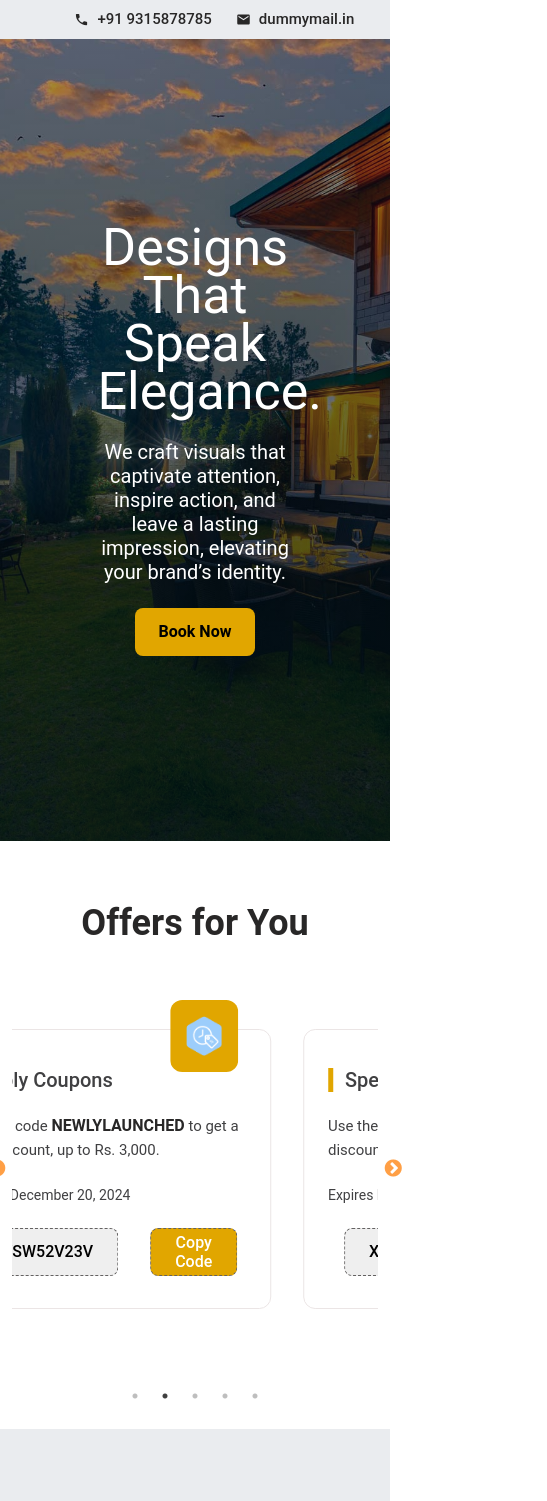
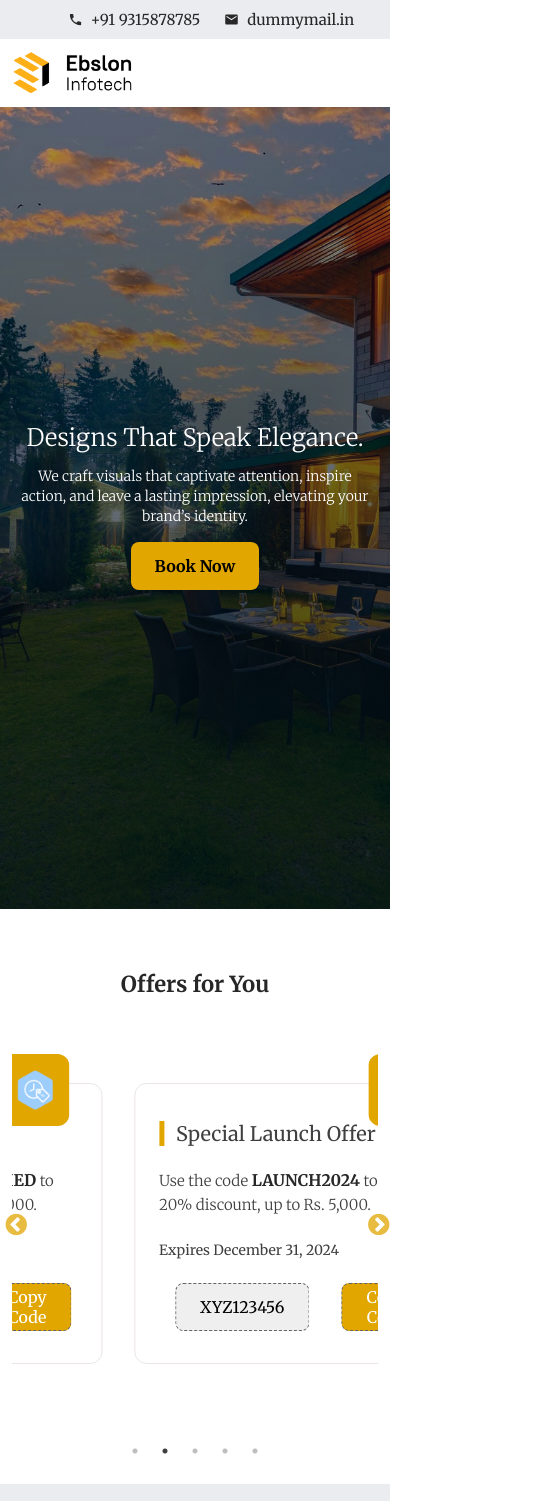
Before and after one commit to Shiv1516/Frontedn-assignment, a React (Create React App) app: page / in a window 390 px wide. Shown: the top 1501 px of the page, 547 px wide, since content can reach past the window. Built offline with nearby package versions, Linux system fonts and the light colour scheme.

Commit message:
make responsive

```diff
--- a/src/App.css
+++ b/src/App.css
@@ -1,3 +1,5 @@
+@import url("https://fonts.googleapis.com/css2?family=Marcellus&family=Merriweather:ital,wght@0,300;0,400;0,700;0,900;1,300;1,400;1,700;1,900&family=Poppins:ital,wght@0,100;0,200;0,300;0,400;0,500;0,600;0,700;0,800;0,900;1,100;1,200;1,300;1,400;1,500;1,600;1,700;1,800;1,900&family=Roboto:ital,wght@0,100;0,300;0,400;0,500;0,700;0,900;1,100;1,300;1,400;1,500;1,700;1,900&display=swap");
+
 /* Reset Box Model */
 html,
 body,
@@ -81,8 +83,8 @@ figure {
 body {
   line-height: 1;
   font-size: 100%;
-  font-family: "Roboto", sans-serif;
-  font-weight: 400;
+  font-family: "Merriweather", serif;
+  font-weight: 300;
   color: #404042;
 }
 
@@ -975,6 +977,11 @@ table {
   margin-left: auto;
   margin-right: auto;
 }
+/* header component css */
+.logo {
+  height: 44px;
+}
+/* header component css */
 
 /* hero section css */
 .hero-section {
@@ -1012,9 +1019,8 @@ table {
 }
 .slick-slider .slick-prev:before,
 .slick-slider .slick-next:before {
-  color: #ff8008;
-  width: 30px;
-  height: 30px;
+  color: #e1a600;
+  font-size: 25px;
 }
 /* hero section css */
 
@@ -1045,10 +1051,48 @@ table {
 
 /* footer component css */
 .social-icon:hover {
-  background-color: #ff8008;
+  background-color: #e1a600;
   color: #000;
 }
 .footer-logo {
   height: 55px;
 }
 /* footer component css */
+
+@media only screen and (max-width: 541px) {
+  .hero-heading {
+    font-size: 24px;
+    line-height: 24px;
+    margin-bottom: 16px;
+  }
+  .hero-subheading {
+    font-size: 14px;
+    line-height: 20px;
+    margin-bottom: 16px;
+  }
+  .slick-slider .slick-prev {
+    left: -8px;
+    z-index: 3;
+  }
+  .collection-section {
+    overflow: visible;
+  }
+  .fs36 {
+    font-size: 22px;
+  }
+  .slick-slider .slick-next {
+    right: -8px;
+    z-index: 3;
+  }
+  .w50 {
+    width: 90%;
+  }
+  .footer-box,
+  .top-foter-text {
+    flex: 0 0 100%;
+    max-width: 100%;
+    margin-bottom: 24px;
+    display: flex;
+    justify-content: start;
+  }
+}
--- a/src/Components/Footer.js
+++ b/src/Components/Footer.js
@@ -9,6 +9,7 @@ import { FaAngleRight } from "react-icons/fa6";
 
 function Footer() {
   return (
+    <>
       <div className="bg3">
         <div className="top-footer ptb32 df fww wrapper">
           <div className="top-foter-text flx50 fs24 fw5 v-center fc5">
@@ -20,11 +21,13 @@ function Footer() {
               placeholder="Enter your email"
               className="input-email df w100 h48 fc3 br8 pl16 brd2"
             />
-          <button className="input-email-sub bg2 plr24 ptb8 pa r0 mr12 br8 fc5">
+            <button className="input-email-sub bg3 plr24 ptb8 cp bg-h1 fs15 pa r0 mr12 br8 fc5">
               Subscribe
             </button>
           </div>
         </div>
+      </div>
+      <div className="bg2 ptb48">
         <div className="footer df fww wrapper ptb40">
           <div className="footer-box flx25">
             <div className="footer-inner-box mlr24">
@@ -35,27 +38,27 @@ function Footer() {
               />
               <p className="footer-logo-des lh24 fw5 taj">
                 Lorem ipsum dolor sit amet consectetur adipisicing elit. Nulla
-              voluptates quisquam rerum voluptatibus ducimus et numquam, dolore
-              nam enim nemo!
+                voluptates quisquam rerum voluptatibus ducimus et numquam,
+                dolore nam enim nemo!
               </p>
             </div>
           </div>
-        <div className="footer-box flx25">
+          <div className="footer-box flx25 df jcc">
             <div className="footer-inner-box mlr24">
               <h2 className="footer-box-heading fs20 mb24 fw6">
                 Important Links
               </h2>
               <ul className="footer-box-list ml4 fs16 mt8">
                 <li className="footer-box-item df mb16">
-                <FaAngleRight className="mr8" />
+                  <FaAngleRight className="mr8 fs16" />
                   Home
                 </li>
                 <li className="footer-box-item df mb16">
-                <FaAngleRight className="mr8" />
+                  <FaAngleRight className="mr8 fs16" />
                   Home
                 </li>
                 <li className="footer-box-item df mb16">
-                <FaAngleRight className="mr8" />
+                  <FaAngleRight className="mr8 fs16" />
                   Home
                 </li>
               </ul>
@@ -68,7 +71,7 @@ function Footer() {
                 src="https://www.google.com/maps/embed?pb=!1m14!1m8!1m3!1d28071.391341140865!2d77.0574544!3d28.4215525!3m2!1i1024!2i768!4f13.1!3m3!1m2!1s0x390ce51a5f85fd55%3A0x553ee1a290ac09f9!2sSector%2056%2C%20Noida%2C%20Uttar%20Pradesh!5e0!3m2!1sen!2sin!4v1732908760549!5m2!1sen!2sin"
                 width="auto"
                 height="auto"
-              className="mt8 brd1"
+                className="footer-map mt8 brd1"
                 allowfullscreen=""
                 loading="lazy"
                 referrerpolicy="no-referrer-when-downgrade"
@@ -91,7 +94,10 @@ function Footer() {
                 </li>
                 <li className="footer-box-item df mb24">
                   <GoMail className="mr12" />
-                <Link to="mailto:dummymail@gmail.com" className="contact-link">
+                  <Link
+                    to="mailto:dummymail@gmail.com"
+                    className="contact-link"
+                  >
                     dummymail@gmail.com
                   </Link>
                 </li>
@@ -137,6 +143,7 @@ function Footer() {
           </div>
         </div>
       </div>
+    </>
   );
 }
 
--- a/src/Components/Header.js
+++ b/src/Components/Header.js
@@ -5,6 +5,7 @@ import { MdMail } from "react-icons/md";
 
 function Header() {
   return (
+    <>
       <div className="header-section bg3">
         <div className="top-header-container wrapper ptb12 jce df fc2">
           <Link to="tel:/+91 9315878785" className="v-center fs15 mr24 fw5">
@@ -17,6 +18,14 @@ function Header() {
           </Link>
         </div>
       </div>
+      <div className="">
+        <div className="navbar df fww jcsb wrapper ptb12">
+          <div className="logo">
+            <img src="images/logo.png" alt="logo" className="logo" />
+          </div>
+        </div>
+      </div>
+    </>
   );
 }
 
--- a/src/Components/Trending.js
+++ b/src/Components/Trending.js
@@ -245,6 +245,26 @@ function Trending() {
     slidesToScroll: 1,
     autoplay: true,
     autoplaySpeed: 1000,
+    responsive: [
+      {
+        breakpoint: 1024,
+        settings: {
+          slidesToShow: 3,
+        },
+      },
+      {
+        breakpoint: 768,
+        settings: {
+          slidesToShow: 2,
+        },
+      },
+      {
+        breakpoint: 480,
+        settings: {
+          slidesToShow: 1,
+        },
+      },
+    ],
   };
 
   return (
```
Lines whose indentation alone changed are shown as unchanged.
